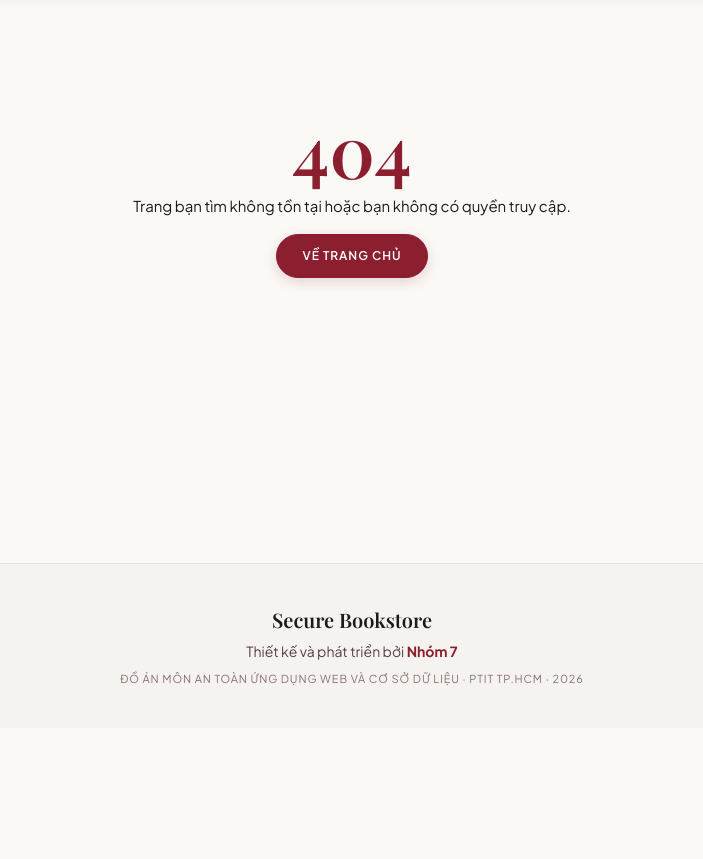
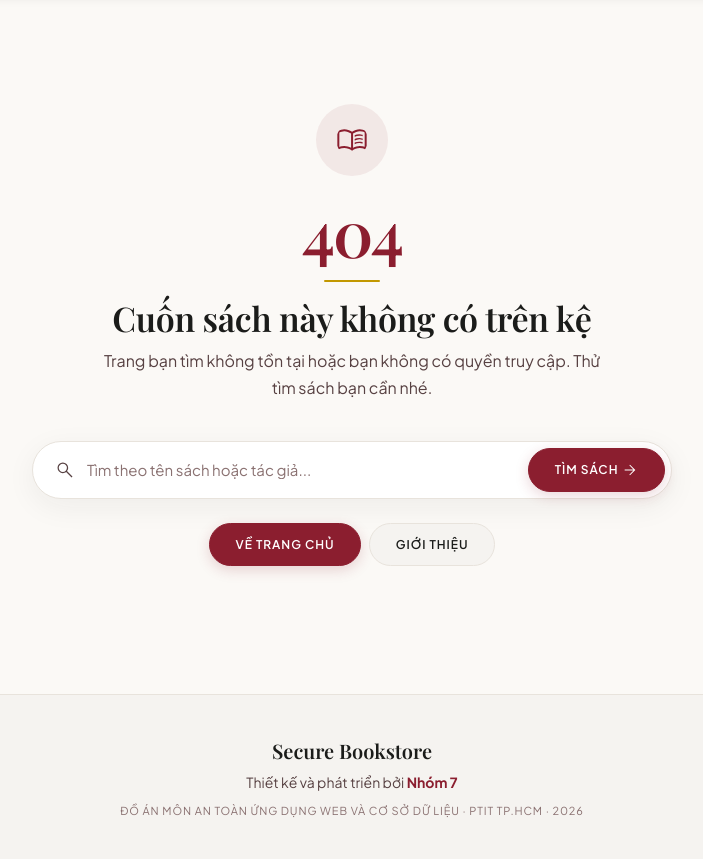
Before and after one commit to TuanThanh05/secure-bookstore, a Django app: template frontend/templates/errors/404.html in a window 1280 px wide. Shown: the part 72-931 px from the top of the page, without its empty margins (288-991 px from the left). Before the commit the page ends 758 px from the top, so only its background shows below. Run offline with Django 5.2, Linux system fonts and the light colour scheme; the template is opened without the code that fills it, so the values that code supplies are empty.

Commit message:
updated ui

```diff
--- a/frontend/static/css/shop.css
+++ b/frontend/static/css/shop.css
@@ -102,6 +102,72 @@
 .prose ul { padding-left: 1.2rem; }
 .prose li { margin-bottom: var(--space-xs); }
 
+/* --- Trang lỗi (errors/400, 403, 403_csrf, 404, 500) ---
+   Hai kiểu HTML đều dùng được:
+     404:      .error-page > .icon, .error-page__code, .error-page__title, __text, __search, __actions
+     còn lại:  .error-page > h1 (mã lỗi), p (mô tả), .btn
+   Ghi đè rule .error-page của base.css (h1 72px đỏ) cho hợp theme giấy ngà + đỏ đô + vàng đồng. */
+.error-page {
+  display: flex; flex-direction: column; align-items: center;
+  max-width: 640px; margin: 0 auto;
+  padding: var(--space-2xl) 0;
+  text-align: center;
+}
+
+/* Biểu tượng sách trong vòng tròn đỏ nhạt */
+.error-page > .icon {
+  width: 72px; height: 72px; padding: 20px;
+  margin-bottom: var(--space-lg);
+  border-radius: var(--radius-full);
+  background: var(--color-primary-soft);
+  color: var(--color-primary);
+}
+
+/* Mã lỗi: số lớn kiểu chữ có chân, gạch vàng đồng bên dưới */
+.error-page__code,
+.error-page > h1:not(.error-page__title) {
+  margin: 0 0 var(--space-md);
+  font-family: var(--font-serif);
+  font-size: 112px; font-weight: 600; line-height: 1;
+  letter-spacing: -0.03em;
+  color: var(--color-primary);
+}
+.error-page__code::after,
+.error-page > h1:not(.error-page__title)::after {
+  content: "";
+  display: block;
+  width: 56px; height: 2px;
+  margin: var(--space-md) auto 0;
+  border-radius: var(--radius-full);
+  background: var(--color-gold);
+}
+
+/* Trang có biểu tượng thì mã lỗi nhỏ lại, nhường chỗ cho tiêu đề */
+.error-page > .icon ~ .error-page__code { font-size: 64px; }
+
+.error-page .error-page__title {
+  max-width: 560px;
+  margin: 0 0 var(--space-sm);
+  font-size: 34px; line-height: 1.2; letter-spacing: -0.01em;
+  color: var(--color-text);
+  text-wrap: balance;   /* chia đều các dòng, tránh một chữ rớt xuống dòng riêng */
+}
+
+.error-page__text,
+.error-page > p:not(.error-page__code) {
+  max-width: 520px;
+  margin: 0 0 var(--space-xl);
+  font-size: 16px; line-height: 1.7;
+  color: var(--color-muted);
+}
+
+.error-page__search { width: 100%; }
+.error-page__search .search-bar { margin-bottom: var(--space-lg); }
+
+.error-page__actions {
+  display: flex; flex-wrap: wrap; justify-content: center; gap: var(--space-sm);
+}
+
 /* --- Đáp ứng màn hình --- */
 @media (max-width: 1023px) {
   .book-grid { grid-template-columns: repeat(3, minmax(0, 1fr)); }
@@ -110,11 +176,22 @@
   .hero__title { font-size: 36px; }
   .hero__subtitle { font-size: 16px; }
   .book-grid { grid-template-columns: repeat(2, minmax(0, 1fr)); gap: var(--space-md); }
+  .error-page { padding: var(--space-xl) 0; }
+  .error-page__code,
+  .error-page > h1:not(.error-page__title) { font-size: 80px; }
+  .error-page > .icon ~ .error-page__code { font-size: 52px; }
+  .error-page .error-page__title { font-size: 26px; }
+  .error-page__text,
+  .error-page > p:not(.error-page__code) { font-size: 15px; }
 }
 @media (max-width: 479px) {
   .book-grid { gap: var(--space-sm); }
   .book-card { padding: var(--space-sm); }
   .book-card__title { font-size: 15px; }
+  /* Nút tìm trong ô tìm kiếm của trang 404: bớt chữ cho vừa điện thoại */
+  .error-page__search .search-bar .btn { padding: 0.6rem 1rem; }
+  .error-page__actions { width: 100%; }
+  .error-page__actions .btn { flex: 1 1 100%; }
 }
 @media (max-width: 339px) {
   .book-grid { grid-template-columns: 1fr; }
--- a/frontend/templates/components/navbar.html
+++ b/frontend/templates/components/navbar.html
@@ -13,12 +13,12 @@
       {% if user.is_authenticated %}
         <span class="navbar__user">
           {% include "components/icon.html" with name="person" size="sm" %}
-          {{ user.get_username }}
+          <span class="navbar__username">{{ user.get_username }}</span>
         </span>
         {% if logout_url %}
           <form class="navbar__logout" method="post" action="{{ logout_url }}">
             {% csrf_token %}
-            <button class="btn btn--link" type="submit">Đăng xuất</button>
+            <button class="btn" type="submit">Đăng xuất</button>
           </form>
         {% endif %}
       {% else %}
--- a/frontend/templates/errors/400.html
+++ b/frontend/templates/errors/400.html
@@ -1,5 +1,7 @@
 {% extends "layouts/customer.html" %}
+{% load static %}
 {% block title %}Yêu cầu không hợp lệ{% endblock %}
+{% block extra_css %}<link rel="stylesheet" href="{% static 'css/shop.css' %}">{% endblock %}
 {% block content %}
   <section class="error-page">
     <h1>400</h1>
--- a/frontend/templates/errors/403.html
+++ b/frontend/templates/errors/403.html
@@ -1,5 +1,7 @@
 {% extends "layouts/customer.html" %}
+{% load static %}
 {% block title %}Không có quyền truy cập{% endblock %}
+{% block extra_css %}<link rel="stylesheet" href="{% static 'css/shop.css' %}">{% endblock %}
 {% block content %}
   <section class="error-page">
     <h1>403</h1>
--- a/frontend/templates/errors/403_csrf.html
+++ b/frontend/templates/errors/403_csrf.html
@@ -1,5 +1,7 @@
 {% extends "layouts/customer.html" %}
+{% load static %}
 {% block title %}Phiên làm việc không hợp lệ{% endblock %}
+{% block extra_css %}<link rel="stylesheet" href="{% static 'css/shop.css' %}">{% endblock %}
 {% block content %}
   <section class="error-page">
     <h1>403</h1>
--- a/frontend/templates/errors/404.html
+++ b/frontend/templates/errors/404.html
@@ -1,9 +1,20 @@
 {% extends "layouts/customer.html" %}
+{% load static %}
 {% block title %}Không tìm thấy trang{% endblock %}
+{% block extra_css %}<link rel="stylesheet" href="{% static 'css/shop.css' %}">{% endblock %}
 {% block content %}
   <section class="error-page">
-    <h1>404</h1>
-    <p>Trang bạn tìm không tồn tại hoặc bạn không có quyền truy cập.</p>
-    <a class="btn" href="{% url 'catalog:home' %}">Về trang chủ</a>
+    {% include "components/icon.html" with name="book" size="lg" %}
+    <p class="error-page__code">404</p>
+    <h1 class="error-page__title">Cuốn sách này không có trên kệ</h1>
+    <p class="error-page__text">Trang bạn tìm không tồn tại hoặc bạn không có quyền truy cập. Thử tìm sách bạn cần nhé.</p>
+    {% url 'catalog:home' as home_url %}
+    <div class="error-page__search">
+      {% include "components/search_bar.html" with action=home_url %}
+    </div>
+    <div class="error-page__actions">
+      <a class="btn" href="{{ home_url }}">Về trang chủ</a>
+      <a class="btn btn--secondary" href="{% url 'catalog:about' %}">Giới thiệu</a>
+    </div>
   </section>
 {% endblock %}
--- a/frontend/templates/errors/500.html
+++ b/frontend/templates/errors/500.html
@@ -1,7 +1,9 @@
 {% extends "base.html" %}
+{% load static %}
 {% comment %} Trang 500 KHÔNG dùng layout có navbar/messages: lỗi có thể do CSDL,
    nên trang này không được phụ thuộc vào request, user hay session. {% endcomment %}
 {% block title %}Lỗi hệ thống{% endblock %}
+{% block extra_css %}<link rel="stylesheet" href="{% static 'css/shop.css' %}">{% endblock %}
 {% block body %}
   <main class="container page">
     <section class="error-page">
```
Also changed, not shown: SECURITY_CHECKLIST.md (+3 -3 lines), frontend/static/css/base.css (+27 -2 lines), frontend/static/css/error.css (deleted).
